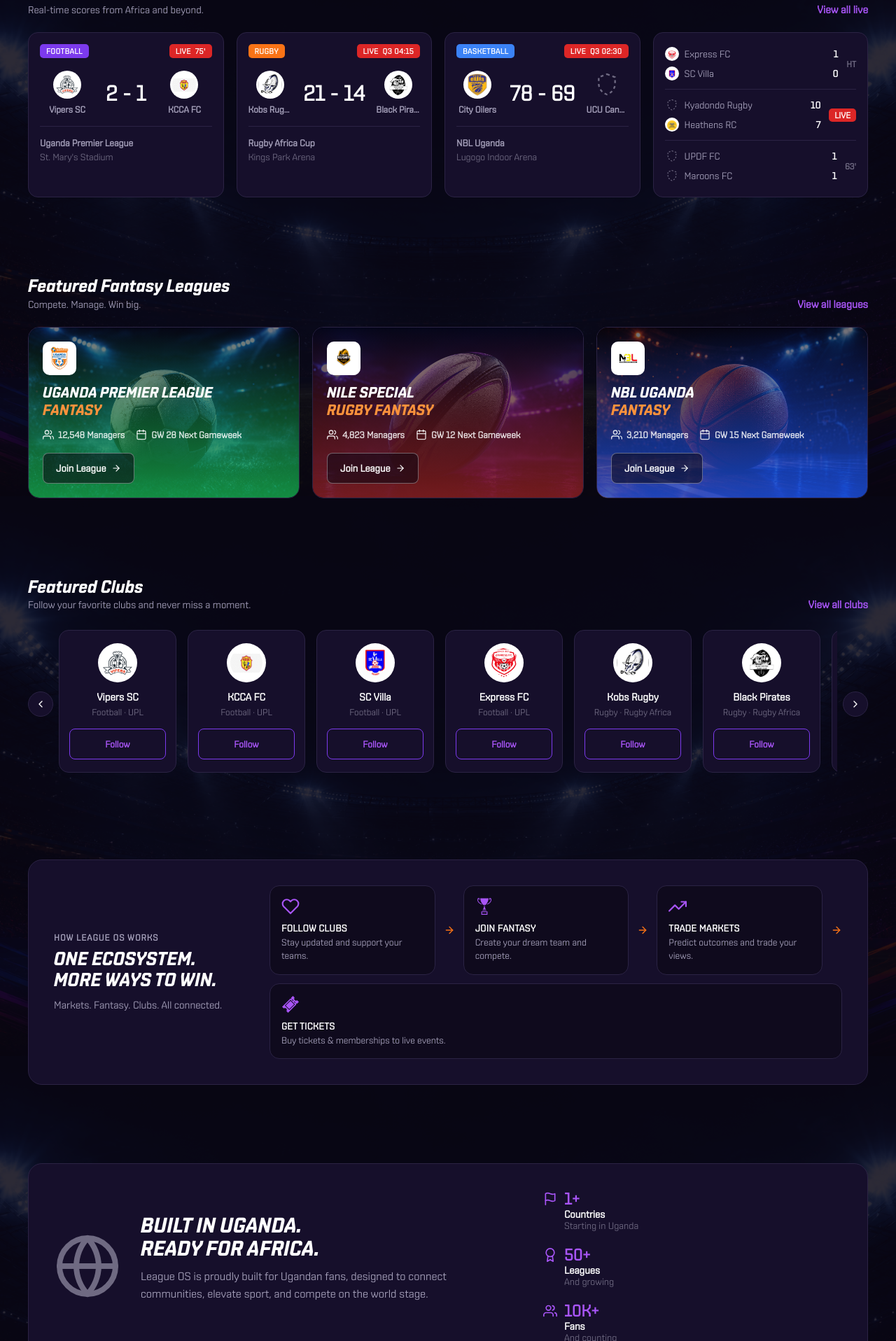
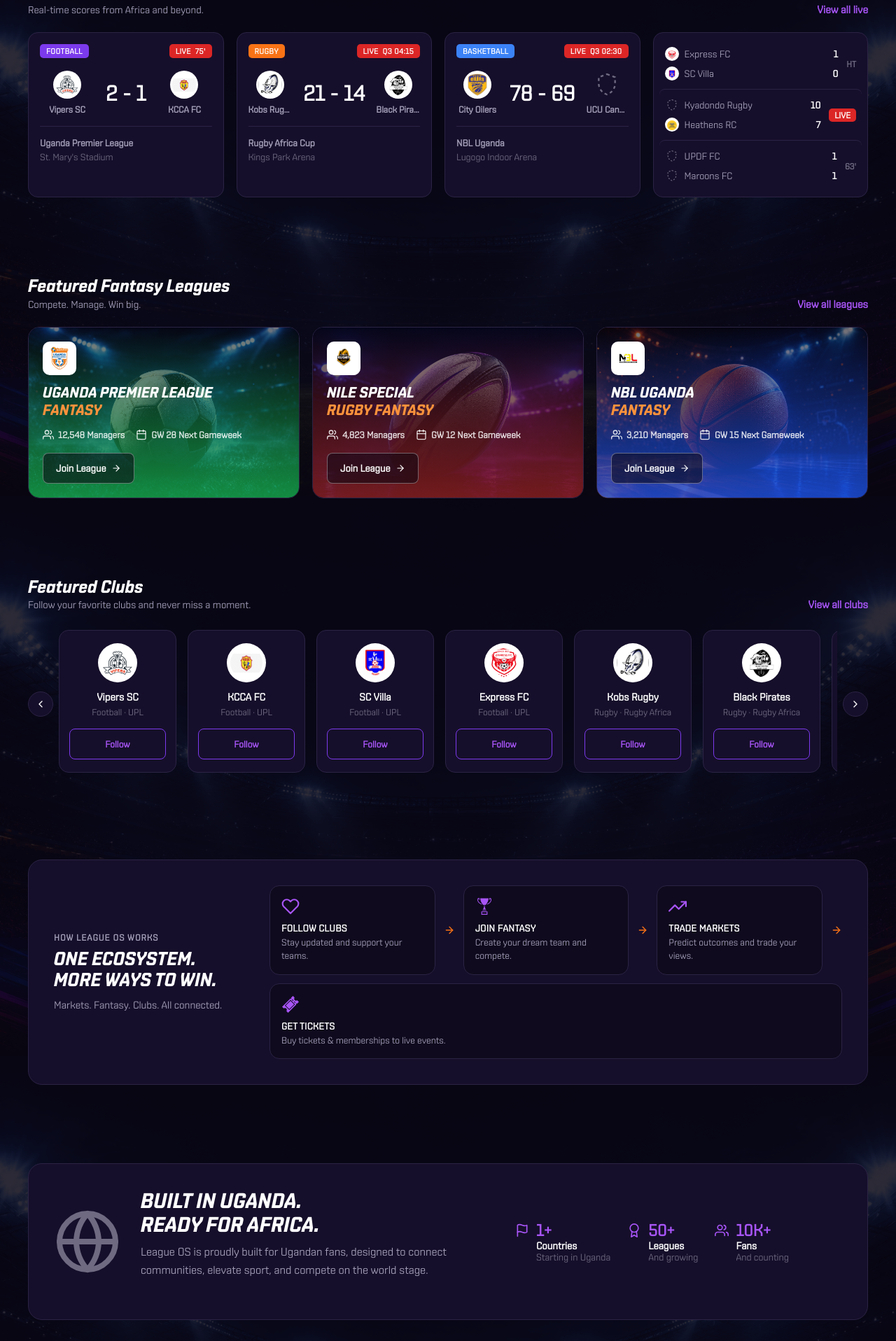
Before and after one commit to LEAGUE-OS-NEW/leagueos_frontend, a React (Vite) app: page / in a window 1280 px wide. Shown: the part 1604-3520 px from the top of the page at 70% size. Built offline with nearby package versions, Linux system fonts and the light colour scheme.

Commit message:
feat: make compact score-list rows clickable, lay out Built-in-Uganda stats horizontally

```diff
--- a/src/pages/landing/sections/BuiltInUganda.css
+++ b/src/pages/landing/sections/BuiltInUganda.css
@@ -58,9 +58,10 @@
 
 .built-in-uganda-stats {
   display: flex;
-  flex-direction: column;
-  flex: 1 1 200px;
-  gap: 20px;
+  flex-direction: row;
+  flex-wrap: wrap;
+  flex: 1 1 280px;
+  gap: 24px;
 }
 
 .stat-item {
--- a/src/pages/landing/sections/LiveScores.css
+++ b/src/pages/landing/sections/LiveScores.css
@@ -164,7 +164,22 @@
   align-items: center;
   justify-content: space-between;
   gap: 12px;
-  padding: 12px 0;
+  padding: 12px 8px;
+  margin: 0 -8px;
+  border-radius: 8px;
+  cursor: pointer;
+  text-decoration: none;
+  color: inherit;
+  transition: background-color 0.2s ease;
+}
+
+.score-list-match:hover {
+  background-color: var(--color-card-hover);
+}
+
+.score-list-match:focus-visible {
+  outline: 2px solid var(--color-primary-light);
+  outline-offset: -2px;
 }
 
 .score-list-match:not(:first-child) {
--- a/src/pages/landing/sections/LiveScores.tsx
+++ b/src/pages/landing/sections/LiveScores.tsx
@@ -177,7 +177,7 @@ function LiveScores() {
 
           <div className="score-list-card">
             {LIST_MATCHES.map((match) => (
-              <div className="score-list-match" key={`${match.teamA}-${match.teamB}`}>
+              <Link to="/live" className="score-list-match" key={`${match.teamA}-${match.teamB}`}>
                 <div className="score-list-teams">
                   <div className="score-list-row">
                     <TeamCrest src={match.crestA} name={match.teamA} className="score-list-crest" />
@@ -191,7 +191,7 @@ function LiveScores() {
                   </div>
                 </div>
                 <span className={`score-list-badge${match.isLive ? ' live' : ''}`}>{match.status}</span>
-              </div>
+              </Link>
             ))}
           </div>
         </div>
```
